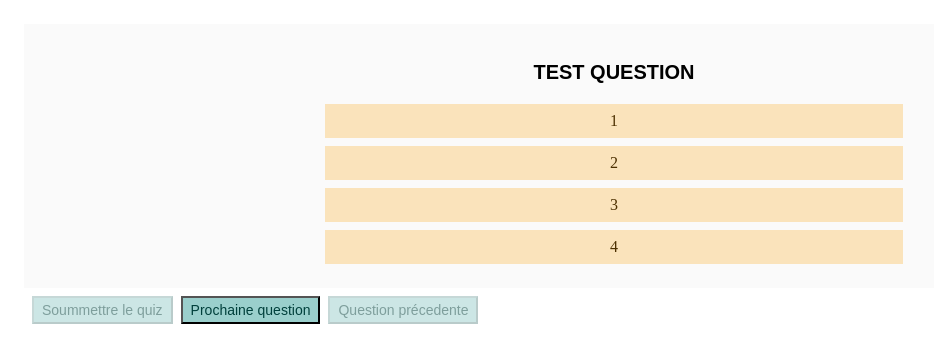
After one commit to TarkusR/APP-G10E, a PHP site: page /quiz.php in a window 1280 px wide. The commit adds this page. Shown: the top 363 px of the page, without its empty margins (26-960 px from the left). Run offline with PHP 8.4, Linux system fonts and the light colour scheme.

Commit message:
Added basic quiz functions -added sql functions for question query -working on answer query

```diff
--- /dev/null
+++ b/js/quizz.js
@@ -0,0 +1,227 @@
+
+var all_questions = [{
+    question_string: "TEST QUESTION",
+    choices: {
+        correct: "1",
+        wrong: ["2", "3", "4"]
+    }
+}, {
+    question_string: "TEST QUESTION",
+    choices: {
+        correct: "1",
+        wrong: ["2", "3", "4"]
+    }
+},{
+    question_string: "TEST QUESTION",
+    choices: {
+        correct: "1",
+        wrong: ["2", "3", "4"]
+    }
+}, {
+    question_string: "TEST QUESTION",
+    choices: {
+        correct: "1",
+        wrong: ["2", "3", "4"]
+    }
+}];
+
+
+var Quiz = function(quiz_name) {
+
+    this.quiz_name = quiz_name;
+
+
+    this.questions = [];
+}
+
+
+Quiz.prototype.add_question = function(question) {
+    var index_to_add_question = Math.floor(Math.random() * this.questions.length);
+    this.questions.splice(index_to_add_question, 0, question);
+}
+
+Quiz.prototype.render = function(container) {
+    var self = this;
+
+    $('#quiz-results').hide();
+
+    $('#quiz-name').text(this.quiz_name);
+
+    var question_container = $('<div>').attr('id', 'question').insertAfter('#quiz-name');
+
+    function change_question() {
+        self.questions[current_question_index].render(question_container);
+        $('#prev-question-button').prop('disabled', current_question_index === 0);
+        $('#next-question-button').prop('disabled', current_question_index === self.questions.length - 1);
+
+
+
+        var all_questions_answered = true;
+        for (var i = 0; i < self.questions.length; i++) {
+            if (self.questions[i].user_choice_index === null) {
+                all_questions_answered = false;
+                break;
+            }
+        }
+        $('#submit-button').prop('disabled', !all_questions_answered);
+    }
+
+    var current_question_index = 0;
+    change_question();
+
+    $('#prev-question-button').click(function() {
+        if (current_question_index > 0) {
+            current_question_index--;
+            change_question();
+        }
+    });
+
+    $('#next-question-button').click(function() {
+        if (current_question_index < self.questions.length - 1) {
+            current_question_index++;
+            change_question();
+        }
+    });
+
+    $('#submit-button').click(function() {
+        var score = 0;
+        for (var i = 0; i < self.questions.length; i++) {
+            if (self.questions[i].user_choice_index === self.questions[i].correct_choice_index) {
+                score++;
+            }
+
+            $('#quiz-retry-button').click(function(reset) {
+                quiz.render(quiz_container);
+            });
+
+        }
+
+
+
+        var percentage = score / self.questions.length;
+        console.log(percentage);
+        var message;
+        if (percentage === 1) {
+            message = 'Score max'
+        } else if (percentage >= .75) {
+            message = 'Score mid'
+        } else if (percentage >= .5) {
+            message = 'Score low'
+        } else {
+            message = 'Score 0'
+        }
+        $('#quiz-results-message').text(message);
+        $('#quiz-results-score').html('Vous avez  <b>' + score + '/' + self.questions.length + '</b> questions correct');
+        $('#quiz-results').slideDown();
+        $('#submit-button').slideUp();
+        $('#next-question-button').slideUp();
+        $('#prev-question-button').slideUp();
+        $('#quiz-retry-button').sideDown();
+
+    });
+
+    question_container.bind('user-select-change', function() {
+        var all_questions_answered = true;
+        for (var i = 0; i < self.questions.length; i++) {
+            if (self.questions[i].user_choice_index === null) {
+                all_questions_answered = false;
+                break;
+            }
+        }
+        $('#submit-button').prop('disabled', !all_questions_answered);
+    });
+}
+
+var Question = function(question_string, correct_choice, wrong_choices) {
+    this.question_string = question_string;
+    this.choices = [];
+    this.user_choice_index = null; // Choix de l'utilisateur
+
+    // Assigne de maniere aleatoire un index au bon choix
+    this.correct_choice_index = Math.floor(Math.random(0, wrong_choices.length + 1));
+
+    // rempli this.choice de choix
+    var number_of_choices = wrong_choices.length + 1;
+    for (var i = 0; i < number_of_choices; i++) {
+        if (i === this.correct_choice_index) {
+            this.choices[i] = correct_choice;
+        } else {
+            // Mets un mauvais choix random dans cet index
+            var wrong_choice_index = Math.floor(Math.random(0, wrong_choices.length));
+            this.choices[i] = wrong_choices[wrong_choice_index];
+
+            // Supprime le mauvais choix une fois placé pour eviter de le remettre
+            wrong_choices.splice(wrong_choice_index, 1);
+        }
+    }
+}
+
+//Render la question
+Question.prototype.render = function(container) {
+    // au cas ou oor
+    var self = this;
+
+    // Rempli les label des questions
+    var question_string_h2;
+    if (container.children('h2').length === 0) {
+        question_string_h2 = $('<h2>').appendTo(container);
+    } else {
+        question_string_h2 = container.children('h2').first();
+    }
+    question_string_h2.text(this.question_string);
+
+    // Supprimer les ancien radio button
+    if (container.children('input[type=radio]').length > 0) {
+        container.children('input[type=radio]').each(function() {
+            var radio_button_id = $(this).attr('id');
+            $(this).remove();
+            container.children('label[for=' + radio_button_id + ']').remove();
+        });
+    }
+    for (var i = 0; i < this.choices.length; i++) {
+        // Creer les readio button
+        var choice_radio_button = $('<input>')
+            .attr('id', 'choices-' + i)
+            .attr('type', 'radio')
+            .attr('name', 'choices')
+            .attr('value', 'choices-' + i)
+            .attr('checked', i === this.user_choice_index)
+            .appendTo(container);
+
+        // Creer les labels
+        var choice_label = $('<label>')
+            .text(this.choices[i])
+            .attr('for', 'choices-' + i)
+            .appendTo(container);
+    }
+
+    // Click listener pour le radio button
+    $('input[name=choices]').change(function(index) {
+        var selected_radio_button_value = $('input[name=choices]:checked').val();
+
+        // Change l'index en fonction du user choice
+        self.user_choice_index = parseInt(selected_radio_button_value.substr(selected_radio_button_value.length - 1, 1));
+
+        // Trigger "user-select-change"
+        container.trigger('user-select-change');
+    });
+}
+
+// Rendu du quizz
+$(document).ready(function() {
+    // Creer l'instance du quiz
+    var quiz = new Quiz('Quiz');
+
+    // Creer l'objet des question tant qu'il y'en a
+    for (var i = 0; i < all_questions.length; i++) {
+        // new question
+        var question = new Question(all_questions[i].question_string, all_questions[i].choices.correct, all_questions[i].choices.wrong);
+
+        // ajoute les question a l'instance
+        quiz.add_question(question);
+    }
+
+    // rendu du quiz dans le container
+    var quiz_container = $('#quiz');
+    quiz.render(quiz_container);
+});
--- /dev/null
+++ b/quiz.php
@@ -0,0 +1,17 @@
+<link rel="stylesheet" href="style.css">
+<script type="text/javascript" src="js/jquery-3.6.0.min.js"></script>
+<script type="text/javascript" src="js/quizz.js"></script>
+<div id="quiz">
+    <h1 id="quiz-name"></h1>
+    <button id="submit-button">Soummettre le quiz</button>
+    <button id="next-question-button">Prochaine question</button>
+    <button id="prev-question-button">Question précedente</button>
+
+    <div id="quiz-results">
+
+        <p id="quiz-results-message"></p>
+        <p id="quiz-results-score"></p>
+        <button id="quiz-retry-button">Recommancer</button>
+
+    </div>
+</div>
--- a/style.css
+++ b/style.css
@@ -954,3 +954,123 @@ div.ludique-title-container h1, h2, h3 {
     margin-top: 50px;
     margin-bottom: 50px;
 }
+
+/* Quiz */
+
+#quiz {
+    margin: -44px 50px 0px;
+    position: relative;
+    width: calc(100% - 100px);
+}
+
+#quiz h1 {
+    color: #FAFAFA;
+    font-weight: 600;
+    font-size: 36px;
+    text-transform: uppercase;
+    text-align: left;
+    line-height: 44px;
+}
+
+#quiz button {
+    float: left;
+    margin: 8px 0px 0px 8px;
+    padding: 4px 8px;
+    background: #9ACFCC;
+    color: #00403C;
+    font-size: 14px;
+    cursor: pointer;
+    outline: none;
+}
+
+#quiz button:hover {
+    background: #36a39c;
+    color: #FFF;
+}
+
+#quiz button:disabled {
+    opacity: 0.5;
+    background: #9ACFCC;
+    color: #00403C;
+    cursor: default;
+}
+
+#question {
+    padding: 20px;
+    background: #FAFAFA;
+    text-align: center;
+}
+
+#question h2 {
+    margin-bottom: 16px;
+    font-weight: 600;
+    font-size: 20px;
+}
+
+#question input[type=radio] {
+    display: none;
+}
+
+#question label {
+    display: inline-block;
+    margin: 4px;
+    padding: 8px;
+    background: #FAE3BB;
+    color: #4C3000;
+    width: calc(50% - 8px);
+    min-width: 50px;
+    cursor: pointer;
+}
+
+#question label:hover {
+    background: #EBBB67;
+}
+
+#question input[type=radio]:checked + label {
+    background: #CB8306;
+    color: #FAFAFA;
+}
+
+#quiz-results {
+    display: flex;
+    flex-direction: column;
+    justify-content: center;
+    position: absolute;
+    top: 44px;
+    left: 0px;
+    background: #FAFAFA;
+    width: 100%;
+    height: calc(100% - 44px);
+}
+
+#quiz-results-message {
+    display: block;
+    color: #00403C;
+    font-size: 20px;
+    font-weight: bold;
+}
+
+#quiz-results-score {
+    display: block;
+    color: #31706c;
+    font-size: 20px;
+}
+
+#quiz-results-score b {
+    color: #00403C;
+    font-weight: 600;
+    font-size: 20px;
+}
+
+#quiz-retry-button {
+
+    float: left;
+    margin: 8px 0px 0px 8px;
+    padding: 4px 8px;
+    background: #9ACFCC;
+    color: #00403C;
+    font-size: 14px;
+    cursor: pointer;
+    outline: none;
+
+}
```
Also changed, not shown: dataQuestion.php (added, +41 -0 lines), login.php (+4 -3 lines).
